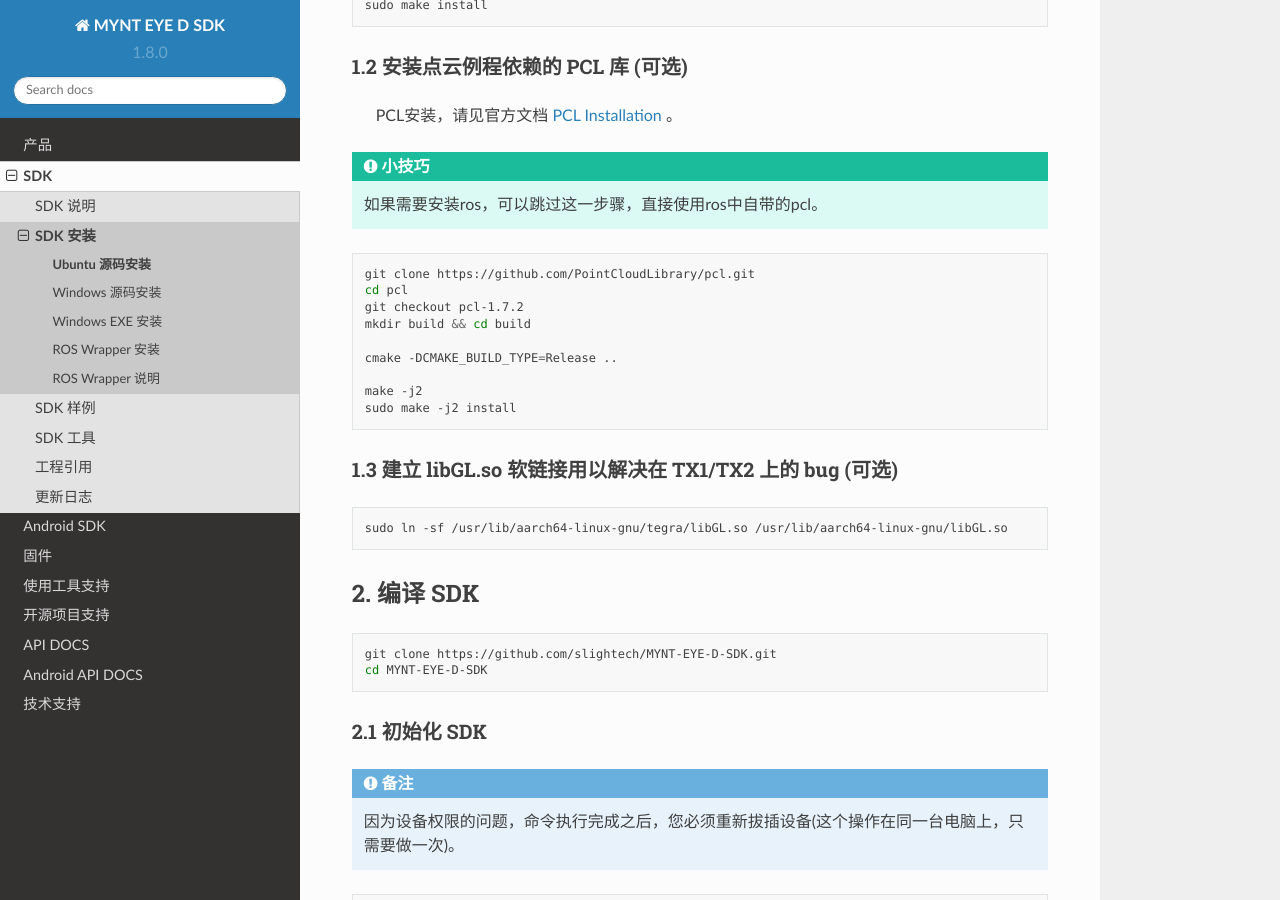
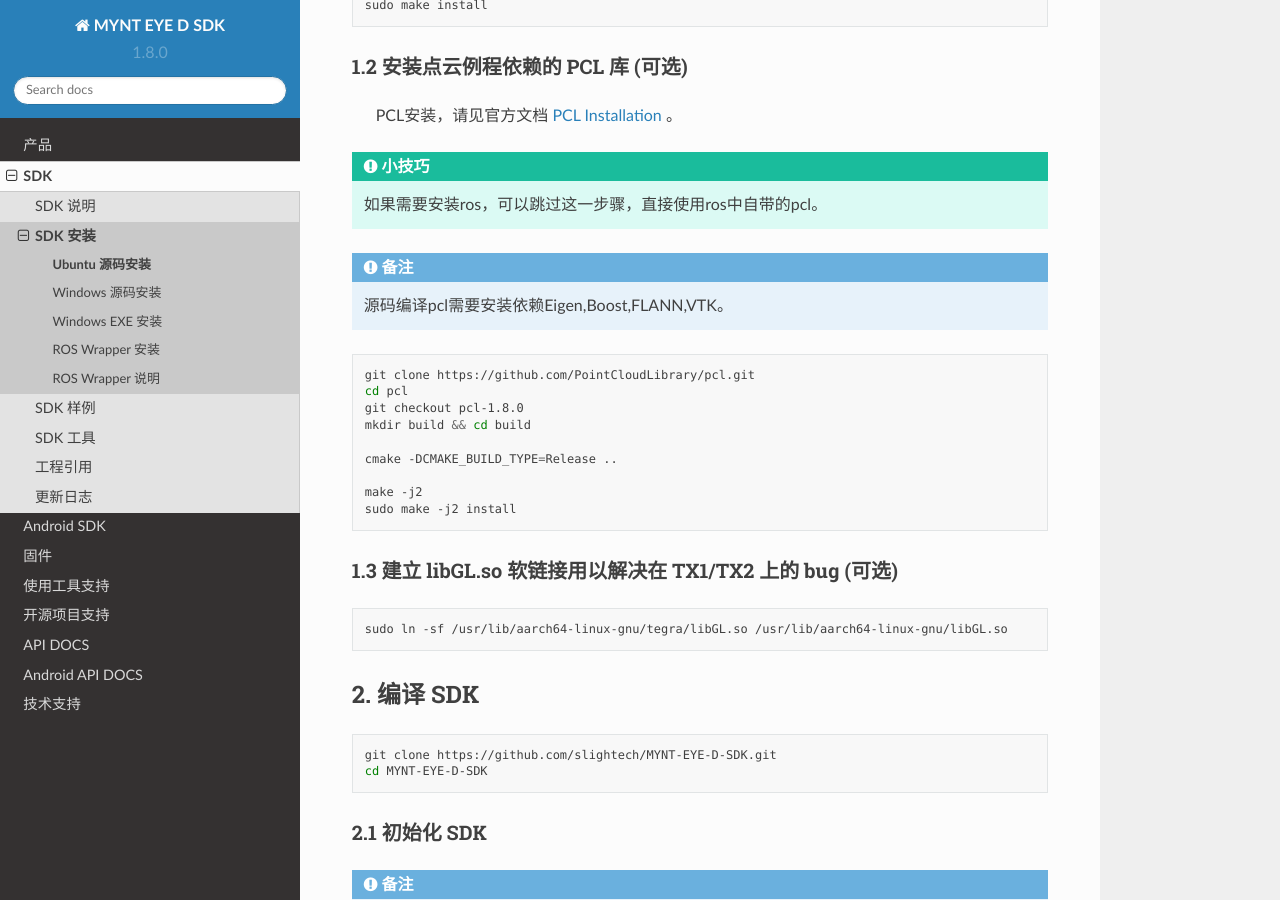
Before and after one commit to slightech/MYNT-EYE-D-SDK-Docs-zh_CN, a Sphinx documentation site: the page built from docs/sdk/install_ubuntu_src.rst, in a window 1280 px wide and 900 px high, scrolled down 993 px. Built offline with Sphinx 7.4.7 and the Read the Docs theme 2.0.0, drawn with Linux system fonts in a browser that asks for light colours.

Commit message:
docs(*): update pcl source install

```diff
--- a/docs/sdk/install_ubuntu_src.rst
+++ b/docs/sdk/install_ubuntu_src.rst
@@ -61,11 +61,15 @@
 
     如果需要安装ros，可以跳过这一步骤，直接使用ros中自带的pcl。
 
+.. note::
+
+   源码编译pcl需要安装依赖Eigen,Boost,FLANN,VTK。
+
 .. code-block:: bash
 
   git clone https://github.com/PointCloudLibrary/pcl.git
   cd pcl
-  git checkout pcl-1.7.2
+  git checkout pcl-1.8.0
   mkdir build && cd build
 
   cmake -DCMAKE_BUILD_TYPE=Release ..
```
